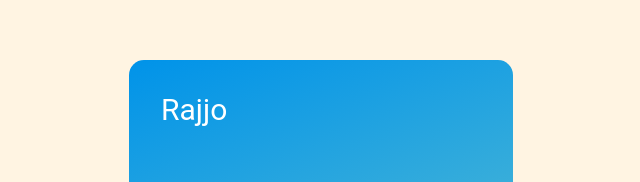
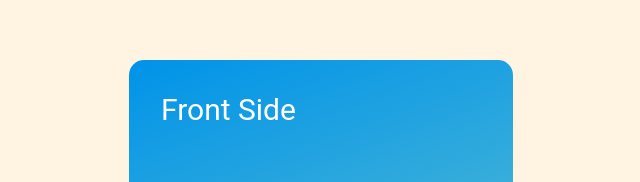
Before and after one commit to VishalSingh1703/Flipping-Card, a plain HTML site: page index.html in a window 1280 px wide. Shown: the top 182 px of the page, without its empty margins (311-951 px from the left). Drawn offline with Linux system fonts and the light colour scheme.

Commit message:
Update index.html

```diff
--- a/index.html
+++ b/index.html
@@ -9,10 +9,10 @@
 <body>
     <div class="card">
         <div class="card-side front">
-            <div>Rajjo</div>
+            <div>Front Side</div>
         </div>
         <div class="card-side back">
-            <div>I Miss you</div>
+            <div>Back Side</div>
         </div>
     </div>
 </body>
```
